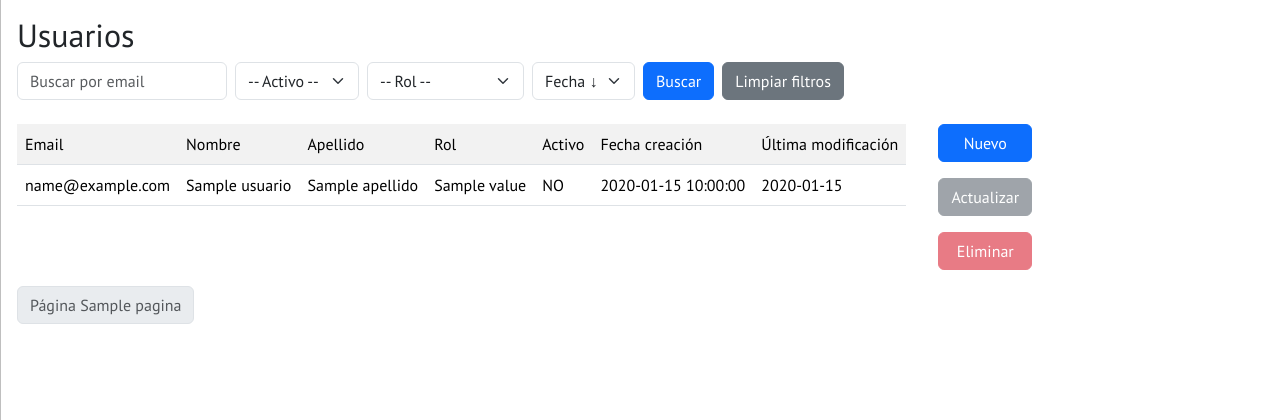
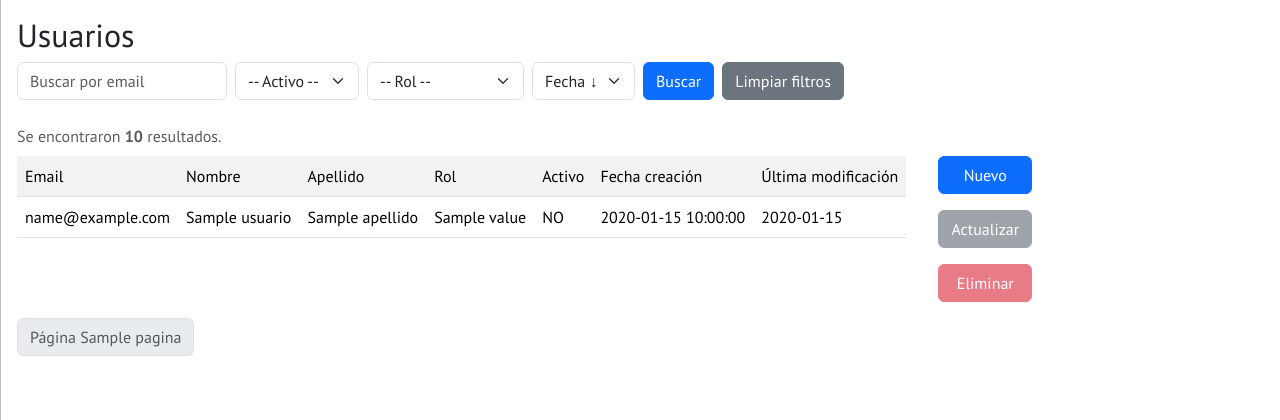
Before and after one commit to nahueluna/Web-Sitios-Historicos, a Python web app: template admin/src/web/templates/user_list.html in a window 1280 px wide. Shown: the part 100-520 px from the top of the page. Run offline with Jinja, Linux system fonts and the light colour scheme; the template is opened without the code that fills it: most values are stand-ins (such as "Sample title", 1, 10 or a date in 2020).

Commit message:
Mostrar cantidad de resultados al buscar usuarios

```diff
--- a/admin/src/web/templates/user_list.html
+++ b/admin/src/web/templates/user_list.html
@@ -41,6 +41,18 @@
     </div>
 </form>
 
+{% if total > 0 %}
+    <p class="text-muted mb-2">
+        Se encontraron <strong>{{ total }}</strong> resultados.
+    </p>
+{% else %}
+    <div class="alert alert-warning" role="alert">
+        No se encontraron usuarios con los filtros seleccionados.
+    </div>
+{% endif %}
+
+
+{% if total > 0 %}
 <div style="display: flex; gap: 2rem;">
     <!-- Tabla de usuarios -->
     <div>
@@ -75,6 +87,7 @@
         <button class="btn btn-danger" id="btn-delete" disabled>Eliminar</button>
     </div>
 </div>
+{% endif %}
 
 <!-- Paginación -->
 <nav aria-label="Paginación usuarios" class="mt-3">
```
